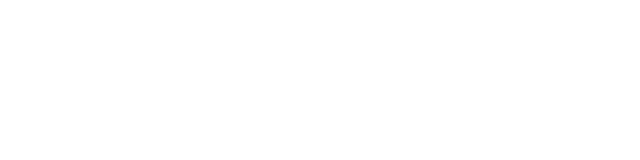
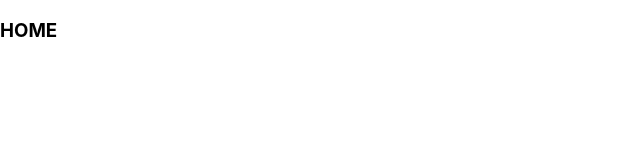
Before and after one commit to GSG-G10/BooksToRead, a React (Create React App) app: page / in a window 1280 px wide. Shown: the top 160 px of the page, without its empty margins (0-640 px from the left). Built offline with nearby package versions, Linux system fonts and the light colour scheme.

Commit message:
insall react react-router-dom to handle header for all pages #relates 3

```diff
--- a/package.json
+++ b/package.json
@@ -8,6 +8,7 @@
     "@testing-library/user-event": "^12.8.3",
     "react": "^17.0.2",
     "react-dom": "^17.0.2",
+    "react-router-dom": "^5.3.0",
     "react-scripts": "4.0.3",
     "web-vitals": "^1.1.2"
   },
--- a/src/App.js
+++ b/src/App.js
@@ -1,8 +1,12 @@
+import React, { Fragment } from 'react';
+import Header from './component/Header';
+
 
 function App() {
   return (
-    <div>
-    </div>
+    <Fragment>
+      <Header />
+    </Fragment>
   );
 }
 
--- /dev/null
+++ b/src/component/Header.jsx
@@ -0,0 +1,14 @@
+import React from "react";
+
+const Header = () => {
+  return (
+    <header>
+      <div>
+        <h3>HOME</h3>
+        <nav></nav>
+      </div>
+    </header>
+  );
+};
+
+export default Header;
--- a/src/index.js
+++ b/src/index.js
@@ -2,6 +2,7 @@
 import ReactDOM from 'react-dom';
 import './index.css';
 import App from './App';
+
 
 ReactDOM.render(
   <React.StrictMode>
```
Also changed, not shown: 1 other file (tests, documents, lock files or other folders).
